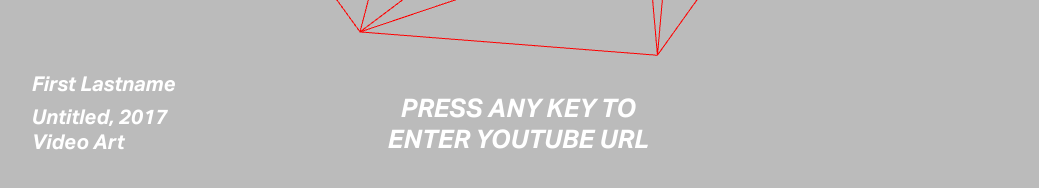
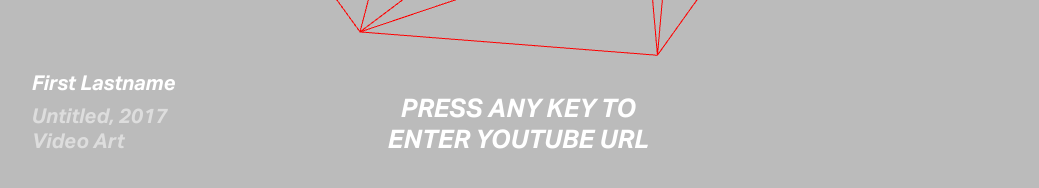
Before and after one commit to whoisbma/MAVA, a React app: page / in a window 1280 px wide. Shown: the part 566-754 px from the top of the page, without its empty margins (122-1161 px from the left). Built offline with nearby package versions, Linux system fonts and the light colour scheme.

Commit message:
label style tweaks

```diff
--- a/src/js/app.jsx
+++ b/src/js/app.jsx
@@ -29,16 +29,20 @@ class App extends React.Component {
 	render() {
 		return (
 			<div id='wrap'>
+
 				<div className='title fadeIntoMe'>
 					<h1>Make Anything Video Art</h1>
 				</div>
+
 				<div className='instructions fadeIntoMe' onClick={ this.openForm }>
 					<h4>Press any key to enter youtube url</h4>
 				</div>
+
 				<div id='overlay' className='fadeIntoMe' style={ { display: this.state.formVisible ? 'block' : 'none' } }>
 					<Form visible={ this.state.formVisible }/>
 				</div>
-				<div id='label'>
+
+				<div id='label' className='fadeIntoMe'>
 					<div className='label-name'>
 						First Lastname
 					</div>
@@ -49,6 +53,7 @@ class App extends React.Component {
 						<div className='label-info-media'>Video Art</div>
 					</div>
 				</div>
+
 				<Context animate={ true }/>
 			</div>
 		);
--- a/src/sass/style.scss
+++ b/src/sass/style.scss
@@ -18,6 +18,7 @@ $spacer: 0.5rem;
 $color-dark: #000;
 $color-light: #FFF;
 $color-grey: #909090;
+$color-accent: #fcff8a;
 
 // text styles
 h1, h2, h3, h4, p {
@@ -38,6 +39,9 @@ h4 {
 }
 
 //style
+::selection {
+  background: $color-accent;
+}
 body {
 	margin: 0;
 	overflow: hidden;
@@ -73,10 +77,11 @@ body {
 		text-align: left;
 		text-transform: capitalize;
 		position: absolute;
-		bottom: 10vh;
+		bottom: 10.1vh;
 		left: 12vw;
 		.label-info {
 			margin-top: $spacer;
+			opacity: 0.5;
 		}
 		@media (max-width: 800px) {
 			font-size: $font-size-mobile-m;
```
